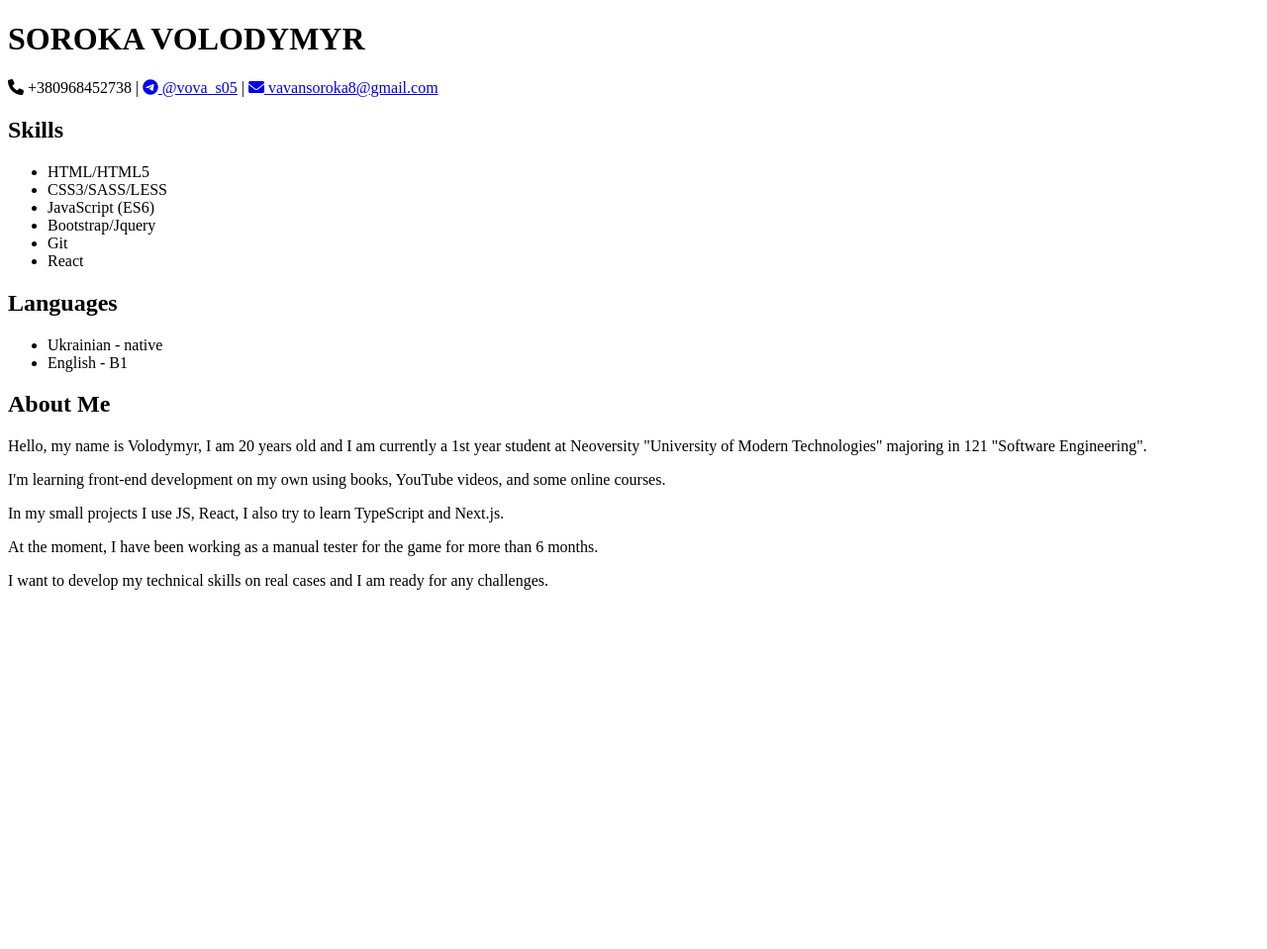
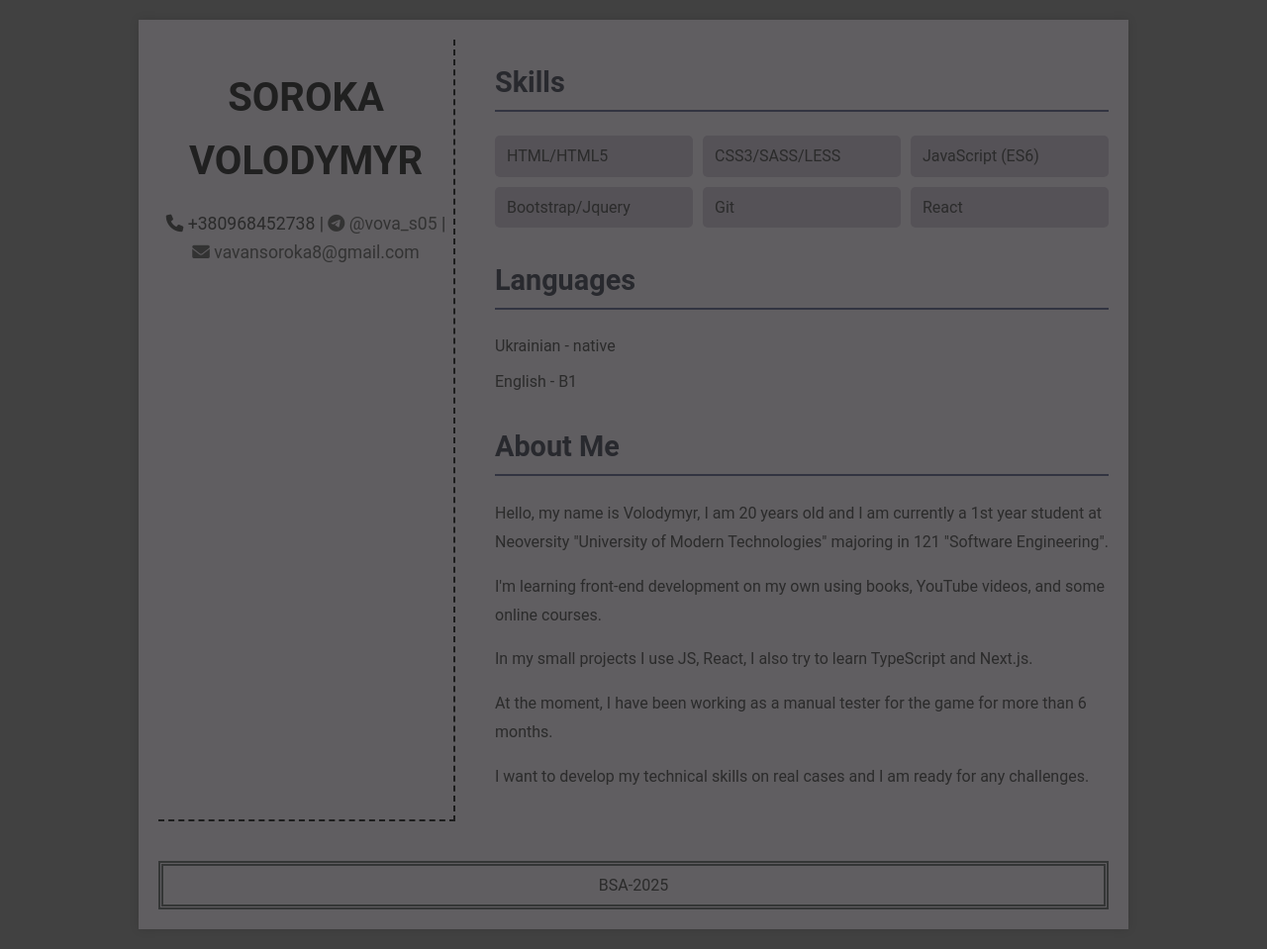
Before and after one commit to VovaS05/homepage, a plain HTML site: page index.html in a window 1280 px wide. Shown: the whole page at 99% size. Before the commit the page ends 800 px from the top, so only its background shows below. Drawn offline with Linux system fonts and the light colour scheme.

Commit message:
feat: Final adjustments

```diff
--- a/index.html
+++ b/index.html
@@ -4,7 +4,7 @@
     <meta charset="UTF-8">
     <meta name="viewport" content="width=device-width, initial-scale=1.0">
     <title>Soroka Volodymyr</title>
-    <link rel="stylesheet" href="styles.css">
+    <link rel="stylesheet" href="style.css">
     <link rel="stylesheet" href="https://cdnjs.cloudflare.com/ajax/libs/font-awesome/6.0.0/css/all.min.css"
         integrity="sha512-9usAa10IRO0HhonpyAIVpjrylPvoDwiPUiKdWk5t3PyolY1cOd4DSE0Ga+ri4AuTroPR5aQvXU9xC6qOPnzFeg=="
         crossorigin="anonymous" referrerpolicy="no-referrer" />
@@ -55,7 +55,7 @@
                     </section>
             </div>
         </main>
-        <footer class="footer"></footer>
+        <footer class="footer">BSA-2025</footer>
     </div>
 </body>
 </html>
--- a/style.css
+++ b/style.css
@@ -2,46 +2,27 @@ body {
     font-family: 'Roboto', sans-serif;
     margin: 0;
     padding: 0;
-    background-color: #f8f8f8;
-    color: #333;
+    background-color: #414141;
+    color: #2b2b2b;
     line-height: 1.6;
 }
 
 .container {
     max-width: 960px;
     margin: 20px auto;
-    background-color: #fff;
+    background-color: #605e61;
     box-shadow: 0 0 10px rgba(0, 0, 0, 0.1);
     display: grid;
     grid-template-columns: 300px 1fr;
-    grid-gap: 20px;
+    grid-gap: 40px;
     padding: 20px;
-}
-
-h1,
-h2,
-h3 {
-    color: #1a237e;
-    font-family: 'Roboto', sans-serif;
-    font-weight: bold;
-    margin-bottom: 10px;
-}
-
-h1 {
-    font-size: 2.5em;
-}
-
-h2 {
-    font-size: 1.8em;
-    border-bottom: 2px solid #1a237e;
-    padding-bottom: 5px;
-    margin-top: 20px;
 }
 
 .header {
     text-align: center;
     padding-bottom: 20px;
-    border-bottom: 1px solid #ccc;
+    border-bottom: 2px dashed #1d1d1d;
+    border-right: 2px dashed #1d1d1d;
 }
 
 .main {
@@ -51,9 +32,12 @@ h2 {
 }
 
 .footer {
-    text-align: center;
-    padding-top: 20px;
-    border-top: 1px solid #ccc;
+    display: flex;
+    justify-content: center;
+    align-items: center;
+    padding: 7px;
+    border: thick double #343636;
+    grid-column: 1 / -1;
 }
 
 .left-column {
@@ -64,17 +48,23 @@ h2 {
     grid-column: 2 / 3;
 }
 
+.contact-info {
+    margin-bottom: 20px;
+}
+
 .contact-info h1 {
     font-size: 2.5em;
     margin-bottom: 10px;
+    color: #202020;
 }
 
 .contact-info p {
     font-size: 1.1em;
 }
 
-.contact-info i {
+.contact-info li {
     margin-right: 5px;
+    color: #555;
 }
 
 .contact-info a {
@@ -84,15 +74,23 @@ h2 {
 
 .contact-info a:hover {
     text-decoration: underline;
+    color: #000000;
 }
 
 .skills,
 .languages,
 .about-me {
-    margin-bottom: 20px;
+    margin-bottom: 30px;
 }
-.about-me {
-    margin-bottom: 30px;
+
+.skills h2,
+.languages h2,
+.about-me h2 {
+    color: #28292e;
+    font-size: 1.8em;
+    border-bottom: 2px solid #323441;
+    padding-bottom: 5px;
+    margin-top: 20px;
 }
 
 .about-me-content {
@@ -101,13 +99,6 @@ h2 {
 
 .about-me-content p {
     margin-bottom: 15px;
-}
-.skills {
-    margin-bottom: 30px;
-}
-
-.skills h2 {
-    margin-bottom: 20px;
 }
 
 .skills-list {
@@ -119,16 +110,14 @@ h2 {
 }
 
 .skills-list li {
-    background-color: #e0e0e0;
+    background-color: #555257;
     padding: 8px 12px;
     border-radius: 5px;
-}
-.languages {
-    margin-bottom: 30px;
+    transition: background-color 0.3s ease;
 }
 
-.languages h2 {
-    margin-bottom: 20px;
+.skills-list li:hover {
+    background-color: #ccc;
 }
 
 .languages-list {
```
